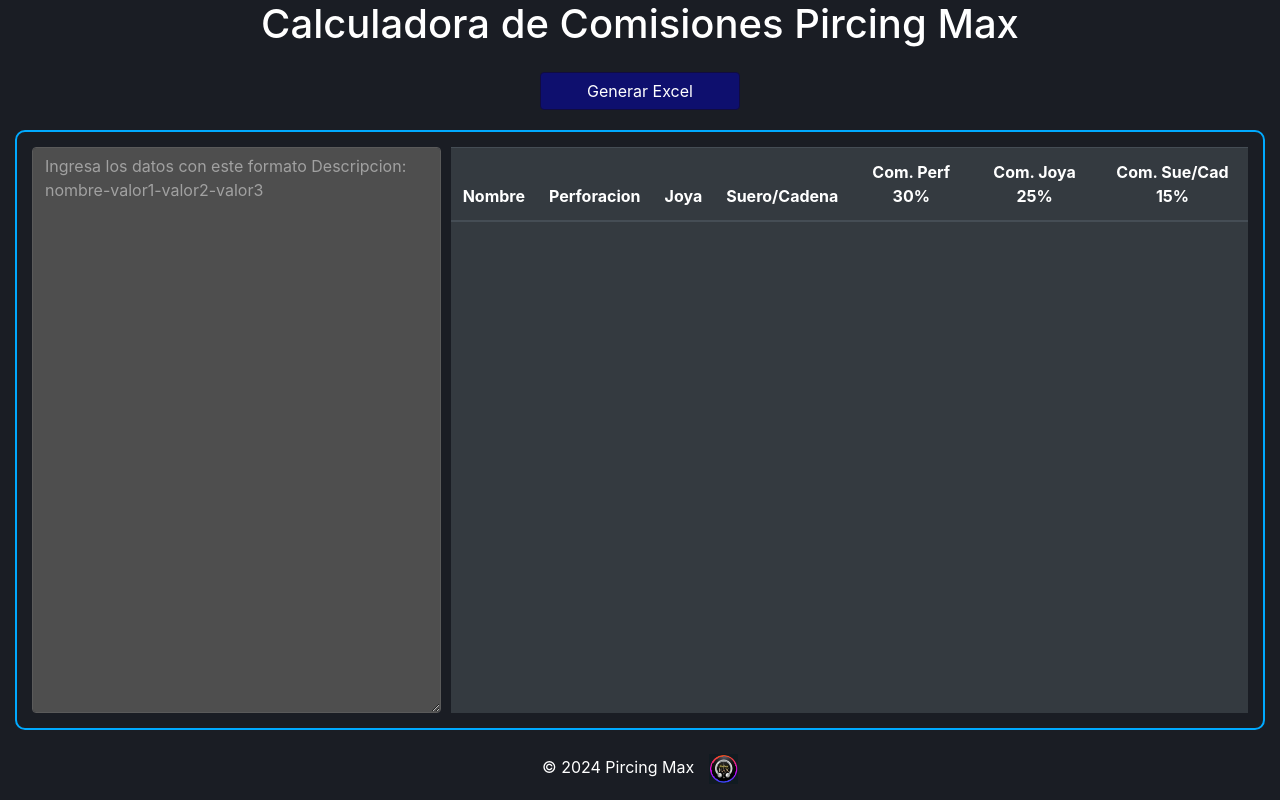
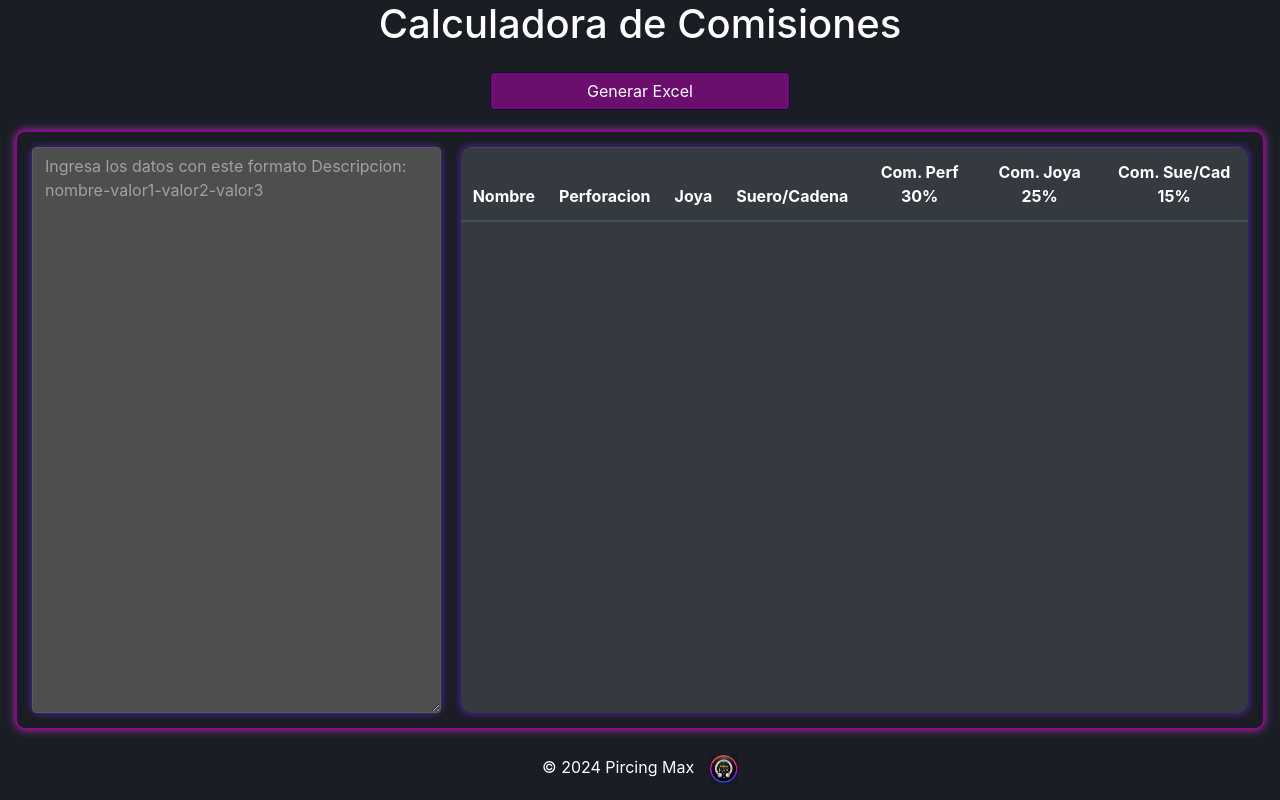
Before and after one commit to lincoyanPonce/pircingMax, a Flask app: page /pircing_max/calcula_comision in a window 1280 px wide. Run offline with Flask 3, Linux system fonts and the light colour scheme; lists and menus that the app fills with data are empty; some libraries are stand-ins or nearby versions.

Commit message:
feat: change style

```diff
--- a/templates/calculadora.html
+++ b/templates/calculadora.html
@@ -22,9 +22,9 @@
         color: #a1a1a1;
       }
       .btn-primary {
-        background-color: #0e0f6e;
+        background-color: #6c0e6e;
         border-color: #110c3f;
-        width: 200px;
+        width: 300px;
       }
       .table-responsive {
         margin-top: 20px;
@@ -37,10 +37,15 @@
       }
       .left {
         flex: 1;
-        margin: 5px;
+        margin-right: 15px;
+        margin-top: 5px;
+        margin-bottom: 5px;
+        margin-left: 5px;
         display: flex;
         flex-direction: column;
         max-width: 33.33%; /* Ajuste para usar 1/3 del ancho */
+        border-radius: 10px;
+        box-shadow: 0 0 5px 3px rgba(91, 37, 180, 0.5); /* Efecto neón */
       }
       .right {
         flex: 2;
@@ -49,6 +54,8 @@
         flex-direction: column;
         max-width: 66.67%; /* Ajuste para usar 2/3 del ancho */
         overflow-y: auto;
+        border-radius: 10px;
+        box-shadow: 0 0 5px 3px rgba(91, 37, 180, 0.5);/* Efecto neón*/
       }
       .btn-container {
         display: flex;
@@ -68,15 +75,16 @@
         min-height: 100%;
       }
       .bordered-container {
-        border: 2px solid #00aaff; /* Color del borde azul claro */
+        border: 2px solid #8a0a8f; /* Color del borde azul claro */
         padding: 10px;
         border-radius: 10px;
+        box-shadow: 0 0 10px rgba(185, 56, 185, 0.8); /* Efecto neón azul para el contenedor */
       }
     </style>
   </head>
   <body class="d-flex flex-column min-vh-100">
     <div class="container-fluid text-center">
-      <h1 class="mb-4">Calculadora de Comisiones Pircing Max</h1>
+      <h1 class="mb-4">Calculadora de Comisiones</h1>
       <div class="btn-top-container">
         <button type="submit" form="dataForm" class="btn btn-primary">Generar Excel</button>
       </div>
```
